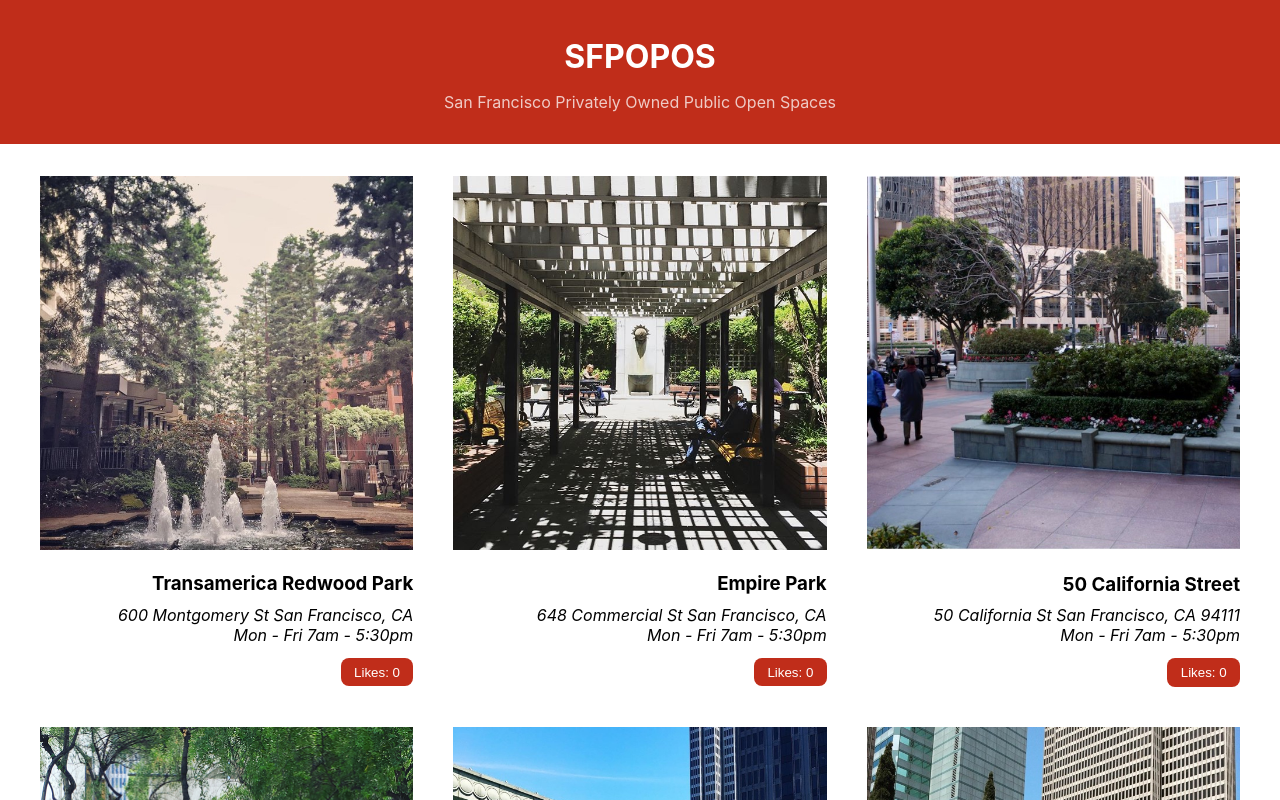
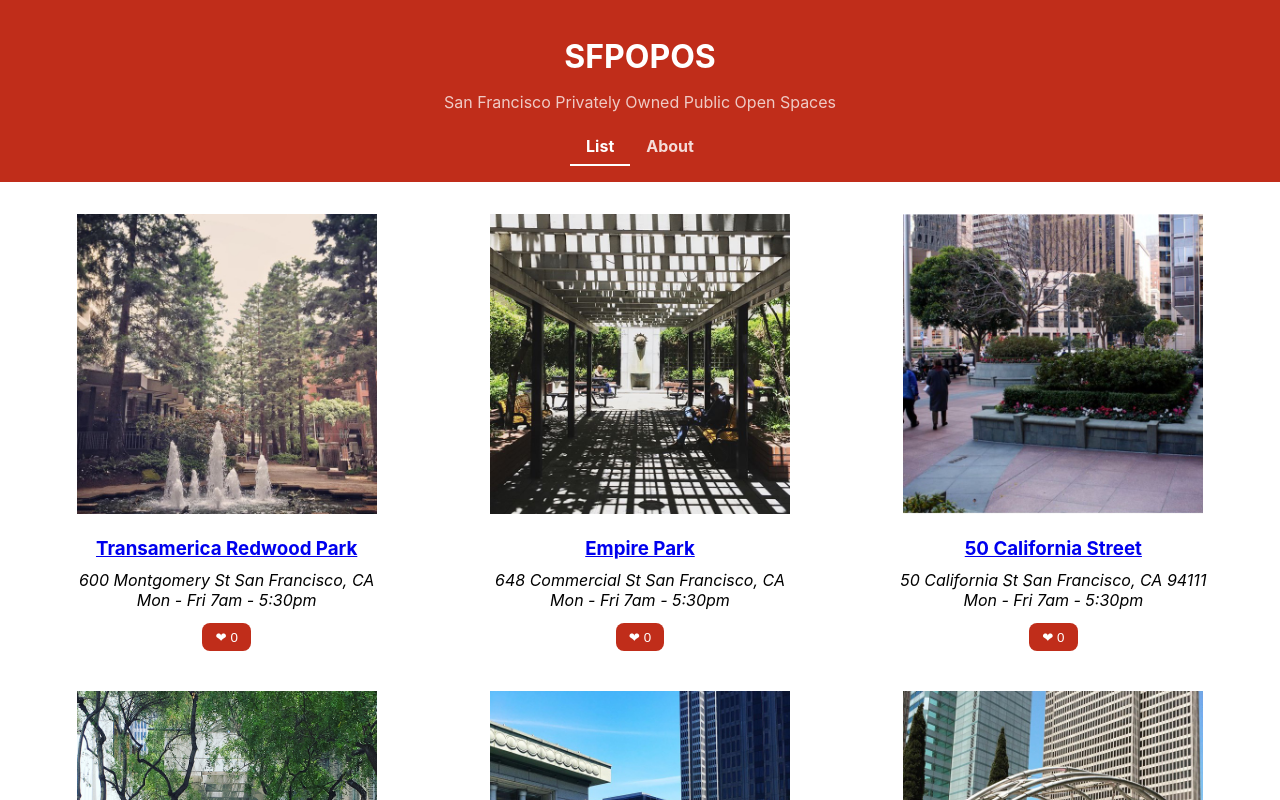
Before and after one commit to yinnyC/sfpopos, a React (Create React App) app: page / in a window 1280 px wide. Shown: the top 800 px of the page. Built offline with nearby package versions, Linux system fonts and the light colour scheme.

Commit message:
adding react router

```diff
--- a/package.json
+++ b/package.json
@@ -8,6 +8,7 @@
     "@testing-library/user-event": "^7.2.1",
     "react": "^16.13.1",
     "react-dom": "^16.13.1",
+    "react-router-dom": "^5.2.0",
     "react-scripts": "3.4.3"
   },
   "scripts": {
--- /dev/null
+++ b/src/About.js
@@ -0,0 +1,17 @@
+import React from 'react'
+
+function About() {
+  return (
+    <div>
+      <h1>About SFPOPOS</h1>
+      <p>POPOS are publicly accessible spaces in
+        forms of plazas, terraces, atriums, small
+        parks, and even snippets which are provided
+        and maintained by private developers. In San
+        Francisco, POPOS mostly appear in the Downtown
+        office district area.</p>
+    </div>
+  )
+}
+
+export default About
--- a/src/App.js
+++ b/src/App.js
@@ -1,16 +1,23 @@
+import { HashRouter as Router, Route } from 'react-router-dom'
 import React from 'react';
 import './App.css';
 import Title from './Title';
+import About from './About'
 import POPOSList from './POPOSList';
+import POPOSDetails from './POPOSDetails'
 import Footer from './Footer';
 
 function App() {
   return (
+    <Router>
     <div className="App">
       <Title />
-      <POPOSList />
+      <Route exact path="/" component={POPOSList}/>
+      <Route path="/about" component={About} />
+      <Route path="/details/:id" component={POPOSDetails} />
       <Footer/>
     </div>
+    </Router>
   );
 }
 
--- a/src/LikeButton.css
+++ /dev/null
@@ -1,8 +0,0 @@
-.LikeButton {
-	margin-top: 1em;
-	border: none;
-	border-radius: 8px;
-	padding: 0.5em 1em;
-	background-color: rgb(192, 45, 26);
-	color: #fff;
-}
--- a/src/LikeButton.js
+++ /dev/null
@@ -1,15 +0,0 @@
-// src/LikeButton.js
-import React from 'react';
-import './LikeButton.css';
-
-function LikeButton(props){
-  let like_count = props.count;
-  function increaseLike(){
-    like_count  +=  1
-  }
-  return(
-  <button className="LikeButton" onClick={increaseLike}>Likes: {like_count }</button>
-  )
-}
-
-export default LikeButton
--- /dev/null
+++ b/src/POPOSDetails.js
@@ -0,0 +1,28 @@
+// src/POPOSDetails.js
+
+import React from 'react'
+import data from './sfpopos-data.json'
+
+function POPOSDetails(props) {
+  const { id } = props.match.params // Location index
+  const { images, title, desc, hours, features, geo } = data[id]
+
+  return (
+    <div>
+      <div>
+        <img src={`${process.env.PUBLIC_URL}images/${images[0]}`} alt={title}/>
+      </div>
+
+      <div>
+        <h1>{ title }</h1>
+        <p>{ desc }</p>
+        <p>{ hours }</p>
+        <p>{ features }</p>
+        <p>{ geo.lat } { geo.lon }</p>
+      </div>
+
+    </div>
+  )
+}
+
+export default POPOSDetails
--- a/src/POPOSList.js
+++ b/src/POPOSList.js
@@ -7,17 +7,15 @@
 
 function POPOSList() {
 
-  const spaces = data.map((obj) => {
-    // Deconstruct obj into properties
-    const { title, address, images, hours } = obj
-
+  const spaces = data.map(({ title, address, images, hours }, i) => {
   return (
     <POPOSSpace
-        key={title} // The title could be a key
+      id={i}
+      key={title}
       name={title}
       address={address}
       image={images[0]}
-        hours = {hours}
+      hours={hours}
     />
   )
 })
--- a/src/POPOSSpace.css
+++ b/src/POPOSSpace.css
@@ -2,7 +2,6 @@
 
 .POPOSSpace {
 	width: 100%;
-	text-align: right;
 }
 .POPOSSpace > img {
 	width: 100%;
@@ -15,3 +14,12 @@
 .POPOSSpace div {
 	font-style: italic;
 }
+
+.POPOSSpace button {
+	margin-top: 1em;
+	border: none;
+	border-radius: 8px;
+	padding: 0.5em 1em;
+	background-color: rgb(192, 45, 26);
+	color: #fff;
+}
--- a/src/POPOSSpace.js
+++ b/src/POPOSSpace.js
@@ -1,24 +1,42 @@
 // src/Project.js
-import LikeButton from './LikeButton';
-import React from 'react'
+import React, {Component} from 'react'
+import { Link } from 'react-router-dom'
 import './POPOSSpace.css';
 
 function POPOSSpace(props) {
-  const { name, image, address, hours } = props
-  let like_count = 0;
+  const { name, image, address, hours, id } = props
   return (
     <div className="POPOSSpace">
-      <img src={`${process.env.PUBLIC_URL}images/${image}`}
-        width="300"
-        height="300"
-        alt='{name}'
-      />
-      <h3>{name}</h3>
+      <Link to={`/details/${id}`}>
+        <img src={`${process.env.PUBLIC_URL}images/${image}`} width="300" height="300" alt='{name}' />
+      </Link>
+      <h3>
+        <Link to={`/details/${id}`}>
+          {name}
+        </Link>
+      </h3>
       <div>{address}</div>
       <div className="hours">{hours}</div>
-      <LikeButton  count={like_count}/>
+      <Counter/>
     </div>
   )
 }
 
+class Counter extends Component {
+  state = {
+    count: 0
+  }
+  increase_like = () => {
+    let newCount = this.state.count + 1
+    this.setState({
+      count: newCount
+    })
+  }
+  render(){
+    return(
+      <button onClick={this.increase_like}>❤ {this.state.count}</button>
+    )
+
+  }
+}
 export default POPOSSpace
--- a/src/Title.css
+++ b/src/Title.css
@@ -18,3 +18,16 @@
 .Title-Subtitle {
 	color: rgba(255, 255, 255, 0.75);
 }
+
+.Title .nav-link {
+	display: inline-block;
+	padding: 0.5em 1em;
+	color: rgba(255, 255, 255, 0.835);
+	font-weight: bold;
+	text-decoration: none;
+}
+
+.Title .nav-link-active {
+	color: #fff;
+	border-bottom: 2px solid;
+}
--- a/src/Title.js
+++ b/src/Title.js
@@ -2,14 +2,29 @@
 
 import React from 'react'
 import './Title.css';
+import { NavLink } from 'react-router-dom'
 
 function Title() {
   return (
     <div className="Title">
+      <header>
       <h1>SFPOPOS</h1>
-      <div className="Title-Subtitle">
-        <p>San Francisco Privately Owned Public Open Spaces</p>
-      </div>
+        <div className="Title-Subtitle">
+          <p>San Francisco Privately Owned Public Open Spaces</p>
+          <div>
+            <NavLink
+              className="nav-link"
+              activeClassName="nav-link-active"
+              exact
+              to="/">List</NavLink>
+
+            <NavLink
+              className="nav-link"
+              activeClassName="nav-link-active"
+              to="/about">About</NavLink>
+          </div>
+        </div>
+      </header>
     </div>
 
   )
```
Also changed, not shown: src/logo.svg (deleted), 1 other file (tests, documents, lock files or other folders). Lines whose indentation alone changed are shown as unchanged.
